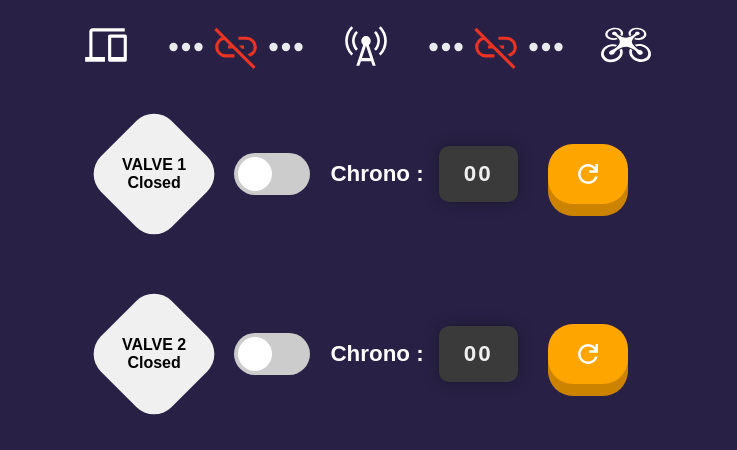
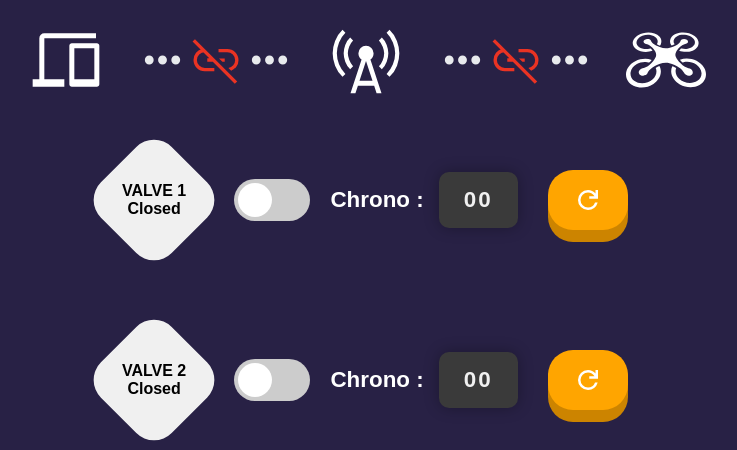
Before and after one commit to imt-mobisyst/drone-payload, a Flask app: page / in a window 1280 px wide. Shown: the part 136-586 px from the top of the page, without its empty margins (274-1011 px from the left). Run offline with Flask 3, Linux system fonts and the light colour scheme.

Commit message:
Connexion Device RPI

```diff
--- a/web/parasite.py
+++ b/web/parasite.py
@@ -1,7 +1,8 @@
 #!/bin/python3
 
 import json
-from flask import Flask, render_template, request, flash, Response
+import os
+from flask import Flask, render_template, request, flash, Response , jsonify
 
 from digi.xbee.exception import TransmitException, InvalidOperatingModeException, TimeoutException
 from digi.xbee.devices import ZigBeeDevice, RemoteZigBeeDevice
@@ -83,3 +84,12 @@ def get_zb_data(timeout):
         flash("ERROR : Can't use XBee module...")
 
     return None
+
+@app.route('/check_wifi', methods=['GET'])
+def check_wifi():
+    client_ip = request.remote_addr
+    print(f"Client IP: {client_ip}")  #
+    # Assuming the RPi's network is on 10.3.141. subnet
+    is_connected = client_ip.startswith("10.3.141.")
+
+    return jsonify({"isConnected": is_connected})
--- a/web/static/style.css
+++ b/web/static/style.css
@@ -282,6 +282,38 @@ input:checked+.slider:before {
     border-radius: 50%;
 }
 
+.connection-section {
+    display: flex;
+    align-items: center;
+    justify-content: center;
+    margin: 20px 0;
+    width: 100%;
+    padding: 0 10px;
+    max-width: 800px;
+}
+
+.device {
+    align-items: center;
+    display: flex;
+    justify-content: center;
+    align-items: center;
+    width: 15%;
+}
+
+.connection {
+    width: 20%;
+    background-size: contain;
+    background-repeat: no-repeat;
+    margin: 0 10px;
+    display: flex;
+    align-items: center;
+}
+
+.connection-image {
+    max-width: 80px;
+    height: auto;
+    width: 90%;
+}
 
 @keyframes spin {
     0% {
@@ -336,32 +368,3 @@ input:checked+.slider:before {
         width: 100%;
     }
 }
-
-.connection-section {
-    display: flex;
-    align-items: center;
-    justify-content: center;
-    margin: 20px 0;
-}
-
-.device {
-
-    align-items: center;
-    margin: 0 20px;
-
-}
-
-.connection {
-
-    background-size: contain;
-    background-repeat: no-repeat;
-    margin: 0 10px;
-    display: flex;
-    align-items: center;
-}
-
-.connection-image {
-    width: 50px;
-    height: 50px;
-
-}
```
Also changed, not shown: web/fermer.py (deleted, +0 -24 lines), web/ouvrir.py (deleted, +0 -23 lines), web/static/index.js (+17 -19 lines), Design/README.md (added), README.md, 1 other file.
